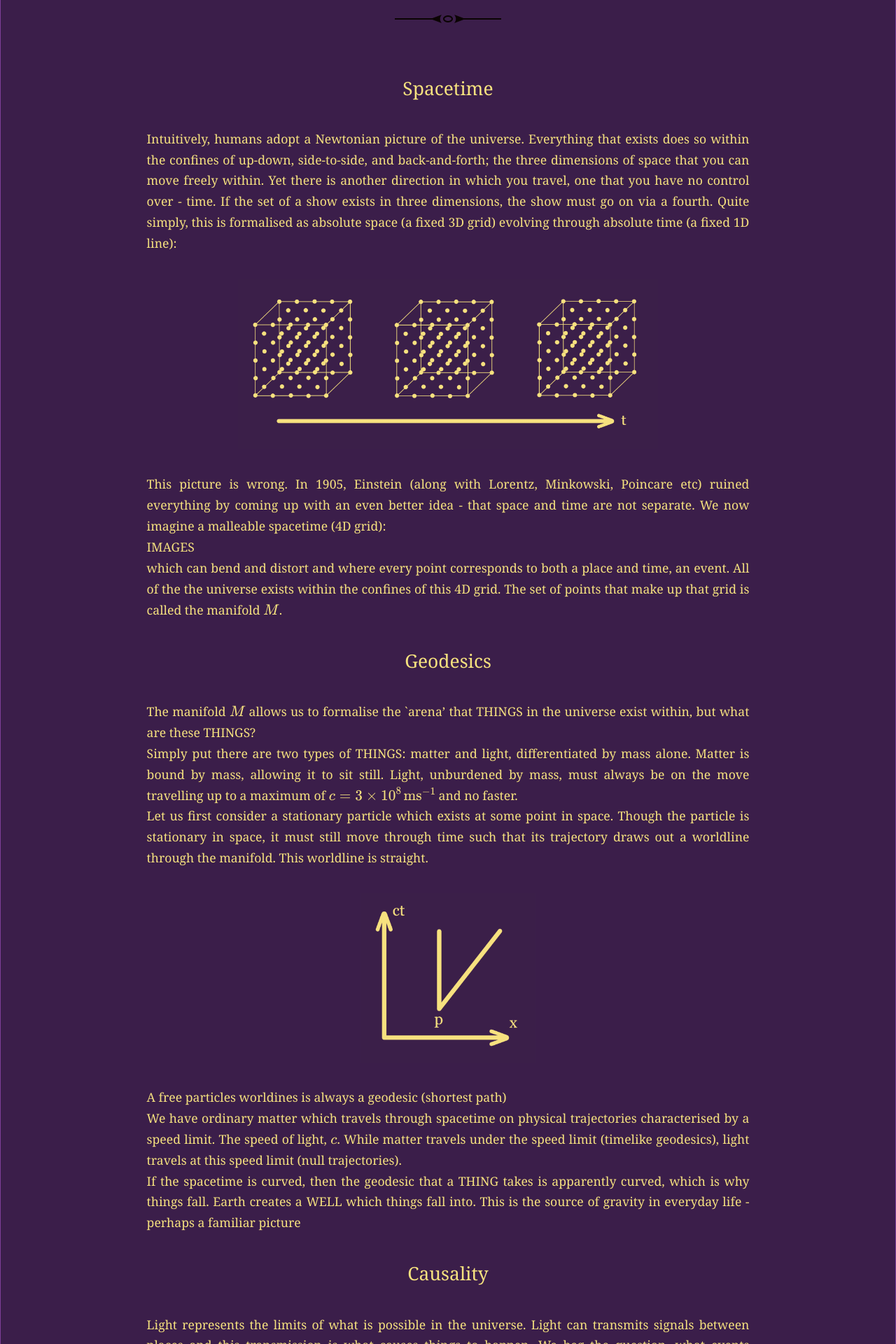
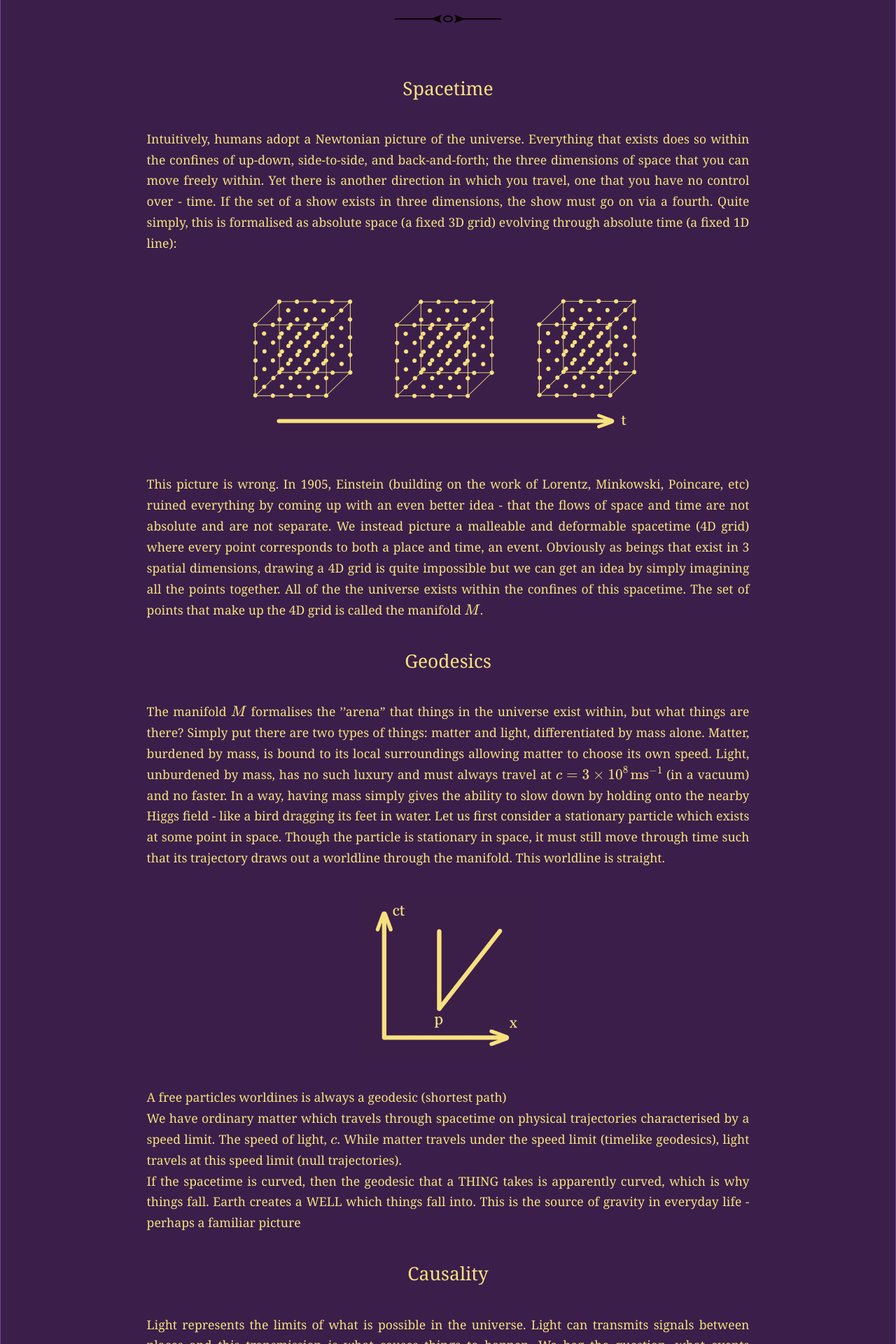
Before and after one commit to GangaSM/Meditations-on-Second-Philosophy, a Jekyll site: the page built from _posts/2025-06-13-blackhole.md, in a window 1280 px wide. Shown: the part 1374-3294 px from the top of the page at 70% size. Built offline with Jekyll 4.4.1, drawn with Linux system fonts in a browser that asks for light colours.

Commit message:
Update 2025-06-13-blackhole.md

```diff
--- a/_posts/2025-06-13-blackhole.md
+++ b/_posts/2025-06-13-blackhole.md
@@ -37,18 +37,12 @@ Intuitively, humans adopt a Newtonian picture of the universe. Everything that e
 <img src="{{ '/assets/threeplusone.png' | relative_url }}"
      alt="Spacetime"
      style="width:600px !important; height:auto;">
-This picture is wrong. In 1905, Einstein (along with Lorentz, Minkowski, Poincare etc) ruined everything by coming up with an even better idea - that space and time are not separate. We now imagine a malleable spacetime (4D grid):
-
-IMAGES
-
-which can bend and distort and where every point corresponds to both a place and time, an event. All of the the universe exists within the confines of this 4D grid. The set of points that make up that grid is called the manifold $M$.
+This picture is wrong. In 1905, Einstein (building on the work of Lorentz, Minkowski, Poincare, etc) ruined everything by coming up with an even better idea - that the flows of space and time are not absolute and are not separate.  We instead picture a malleable and deformable spacetime (4D grid) where every point corresponds to both a place and time, an event. Obviously as beings that exist in 3 spatial dimensions, drawing a 4D grid is quite impossible but we can get an idea by simply imagining all the points together. All of the the universe exists within the confines of this spacetime. The set of points that make up the 4D grid is called the manifold $M$.
 
 ### Geodesics
 
-The manifold $M$ allows us to formalise the `arena' that THINGS in the universe exist within, but what are these THINGS?
-
-Simply put there are two types of THINGS: matter and light, differentiated by mass alone. Matter is bound by mass, allowing it to sit still. Light, unburdened by mass, must always be on the move travelling up to a maximum of $c=3\times10^8\,\text{ms}^{-1}$ and no faster.
-
+The manifold $M$ formalises the ’’arena” that things in the universe exist within, but what things are there?
+Simply put there are two types of things: matter and light, differentiated by mass alone. Matter, burdened by mass, is bound to its local surroundings allowing matter to choose its own speed. Light, unburdened by mass, has no such luxury and must always travel at $c=3\times10^8\,\text{ms}^{-1}$ (in a vacuum) and no faster. In a way, having mass simply gives the ability to slow down by holding onto the nearby Higgs field - like a bird dragging its feet in water.
 Let us first consider a stationary particle which exists at some point in space. Though the particle is stationary in space, it must still move through time such that its trajectory draws out a worldline through the manifold. This worldline is straight.
 
 <img src="{{ '/assets/spacetime.png' | relative_url }}"
```
